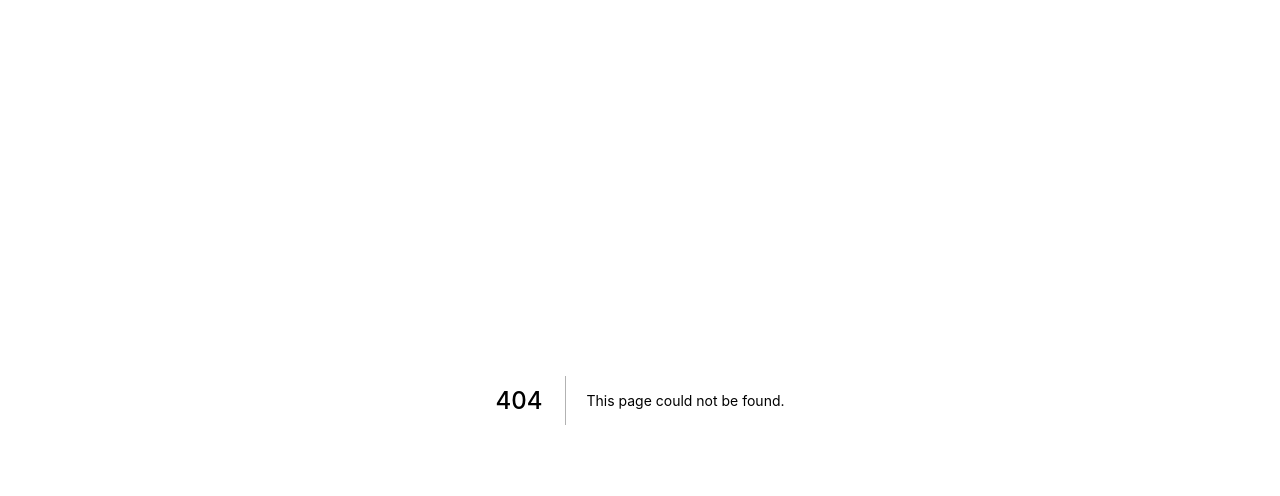
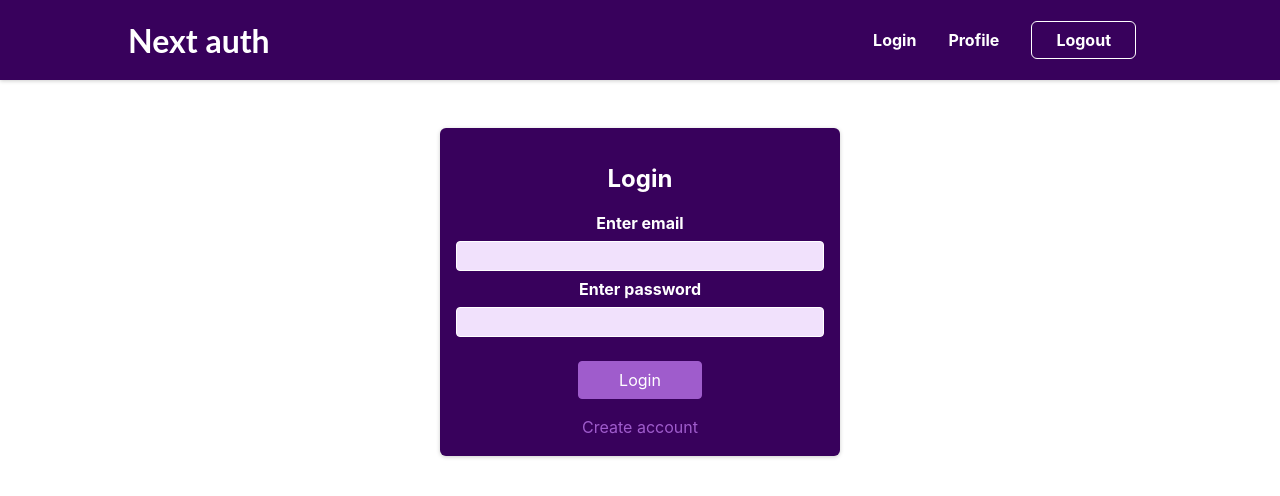
Before and after one commit to GeloUno/next_auth, a Next.js app: page /auth in a window 1280 px wide. Before the commit this address had no page. Shown: the top 496 px of the page. Built offline with nearby package versions, Linux system fonts and the light colour scheme.

Commit message:
Starting pages

```diff
--- a/pages/_app.tsx
+++ b/pages/_app.tsx
@@ -1,7 +1,12 @@
 import '../styles/globals.css'
 import type { AppProps } from 'next/app'
+import LayoutPage from '../layout/layout'
 
 function MyApp({ Component, pageProps }: AppProps) {
-  return <Component {...pageProps} />
+  return (
+    <LayoutPage>
+      <Component {...pageProps} />
+    </LayoutPage>
+  )
 }
 export default MyApp
--- /dev/null
+++ b/pages/auth.tsx
@@ -0,0 +1,8 @@
+import AuthForm from '../components/auth/auth-form';
+function authPages() {
+    return (
+        <AuthForm />
+    );
+}
+
+export default authPages;
--- a/pages/index.tsx
+++ b/pages/index.tsx
@@ -5,10 +5,6 @@ import StartingPage from '../components/starting-page/starting-page';
 
 export default function Home() {
   return (
-    <Fragment>
-      <LayoutPage >
-        <StartingPage />
-      </LayoutPage>
-    </Fragment>
+    <StartingPage />
   )
 }
```
Also changed, not shown: pages/profile.tsx (added, +9 -0 lines).
